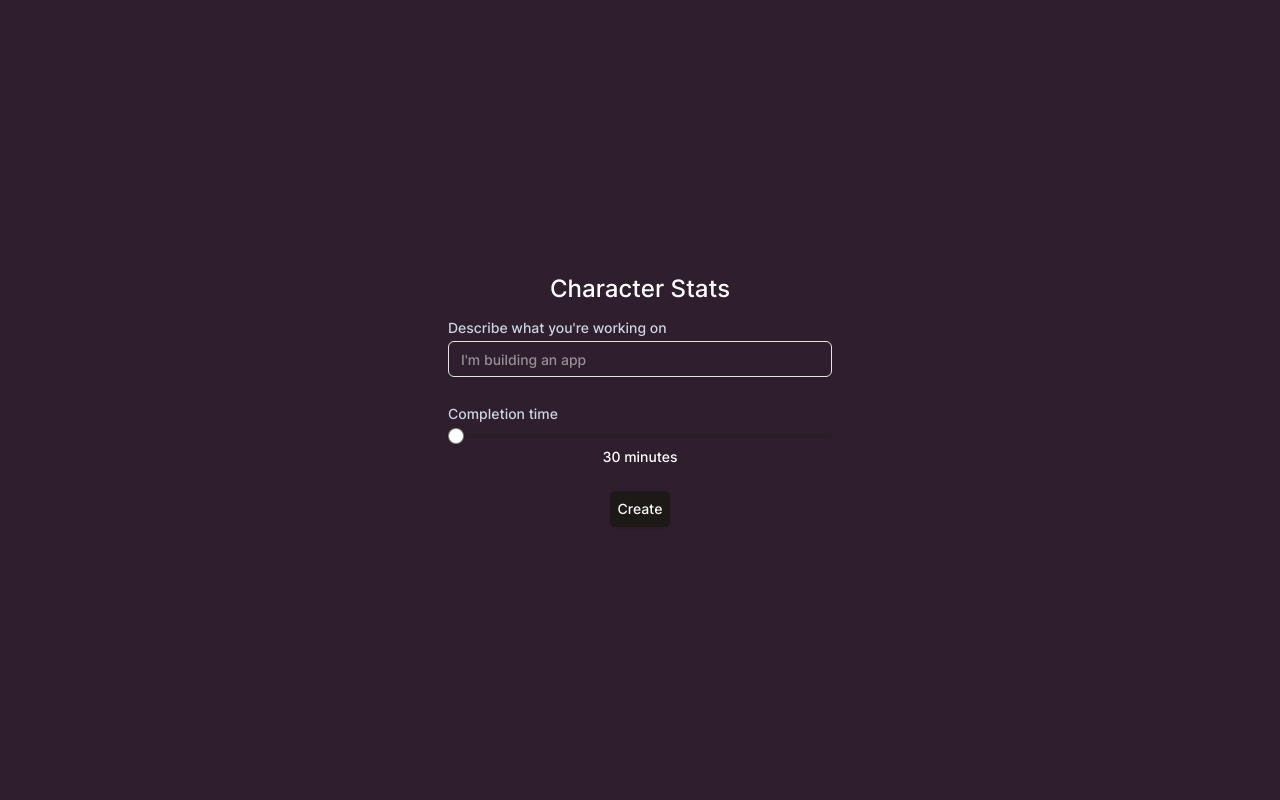
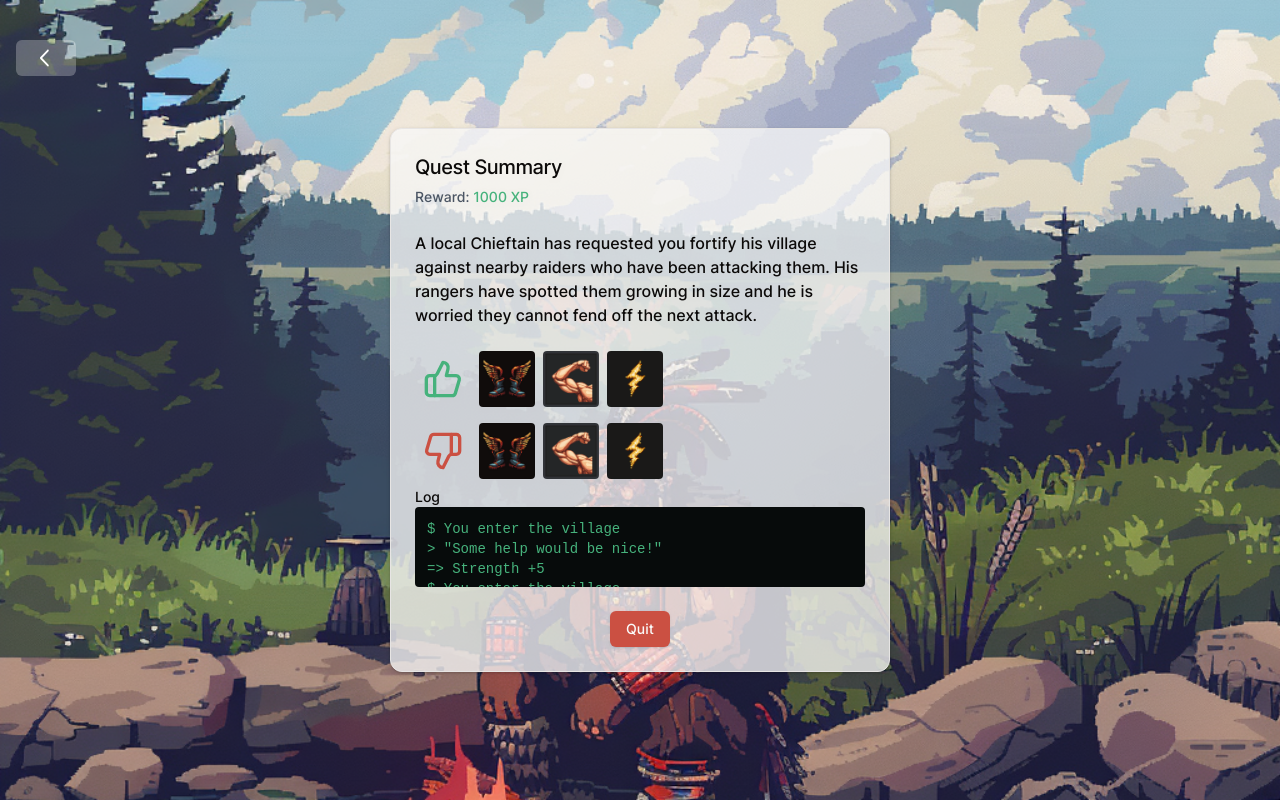
Before and after one commit to SJDunkelman/cubicle-app, a React (Vite) app in the folder frontend/: page / in a window 1280 px wide. Built offline with nearby package versions, Linux system fonts and the light colour scheme; what @wailsio/runtime would draw is missing.

Commit message:
added QuestSummary component with hardcoded data

```diff
--- a/frontend/src/App.jsx
+++ b/frontend/src/App.jsx
@@ -3,6 +3,7 @@ import CharacterStats from './components/stats/CharacterStats.jsx';
 import { NotificationService } from "../bindings/changeme";
 import {Button} from "@/components/ui/button.jsx";
 import NewQuest from "@/components/quest/NewQuest.jsx";
+import QuestSummary from "@/components/quest/QuestSummary.jsx";
 
 function App() {
     const showNotification = () => {
@@ -11,10 +12,11 @@ function App() {
     };
 
     return (
-        <div className="container mx-auto p-4 bg-purple min-h-screen w-screen">
-            <h1 className="text-2xl font-bold mb-4 text-white">Character Stats</h1>
+        <div className="container mx-auto bg-purple min-h-screen w-screen">
+            {/*<h1 className="text-2xl font-bold mb-4 text-white">Character Stats</h1>*/}
             {/*<CharacterStats />*/}
-            <NewQuest />
+            {/*<NewQuest />*/}
+            <QuestSummary />
         </div>
     );
 }
--- /dev/null
+++ b/frontend/src/components/quest/QuestSummary.jsx
@@ -0,0 +1,80 @@
+import React, { useState } from "react";
+import { ChevronLeftIcon } from "@radix-ui/react-icons";
+import { ThumbsUp, ThumbsDown } from "lucide-react";
+import {
+    Card,
+    CardContent,
+    CardDescription,
+    CardFooter,
+    CardHeader,
+    CardTitle,
+} from "@/components/ui/card";
+import { Button } from "@/components/ui/button";
+import SkillIcon from "@/components/quest/SkillIcon.jsx";
+
+import questImage from "../../assets/images/quests/building_1.png";
+
+export default function QuestSummary() {
+    const [isHovering, setIsHovering] = useState(true);
+
+    const handleMouseEnter = () => setIsHovering(true);
+    const handleMouseLeave = () => setIsHovering(false);
+
+    return (
+        <div className="relative w-screen h-screen overflow-clip">
+            <img src={questImage} alt="Quest Background" className="w-full h-full object-cover"/>
+            <div className="absolute top-10 left-4">
+                <Button variant="ghost" className="text-white bg-white/25">
+                    <ChevronLeftIcon className="w-8 h-8" />
+                </Button>
+            </div>
+            <div
+                className="absolute top-1/2 left-1/2 transform -translate-x-1/2 -translate-y-1/2"
+                onMouseEnter={handleMouseEnter}
+                onMouseLeave={handleMouseLeave}
+            >
+                <Card className={`w-[500px] drop-shadow transition-opacity duration-300 ${isHovering ? 'bg-white/75' : 'opacity-10'}`}>
+                    <CardHeader>
+                        <CardTitle className="text-xl">Quest Summary</CardTitle>
+                        <CardDescription className="text-gray-600">Reward: <span className="text-green font-bold">1000 XP</span></CardDescription>
+                    </CardHeader>
+                    <CardContent>
+                        <p className="mb-4">A local Chieftain has requested you fortify his village against nearby
+                            raiders who have been attacking them. His rangers have spotted them growing in size and he is worried
+                            they cannot fend off the next attack.</p>
+                        <div className="flex items-center justify-left space-x-4 p-2">
+                            <ThumbsUp className="text-green w-10 h-10 flex-shrink-0"/>
+                            <div className="flex space-x-2 items-center">
+                                <SkillIcon skillName="agility"/>
+                                <SkillIcon skillName="strength"/>
+                                <SkillIcon skillName="speed"/>
+                            </div>
+                        </div>
+                        <div className="flex items-center justify-left space-x-4 p-2">
+                            <ThumbsDown className="text-red w-10 h-10 flex-shrink-0"/>
+                            <div className="flex space-x-2 items-center">
+                                <SkillIcon skillName="agility"/>
+                                <SkillIcon skillName="strength"/>
+                                <SkillIcon skillName="speed"/>
+                            </div>
+                        </div>
+                        <div>
+                            <p className="text-sm font-light">Log</p>
+                            <div className="bg-night p-3 rounded font-jetbrains text-sm h-20 overflow-auto">
+                                <p className="text-green">$ You enter the village</p>
+                                <p className="text-green">&gt; "Some help would be nice!"</p>
+                                <p className="text-green">=&gt; Strength +5</p>
+                                <p className="text-green">$ You enter the village</p>
+                                <p className="text-green">&gt; "Some help would be nice!"</p>
+                                <p className="text-green">=&gt; Strength +5</p>
+                            </div>
+                        </div>
+                    </CardContent>
+                    <CardFooter className="flex items-center justify-center">
+                        <Button className="bg-red hover:bg-light_red">Quit</Button>
+                    </CardFooter>
+                </Card>
+            </div>
+        </div>
+    );
+}
```
Also changed, not shown: frontend/src/components/quest/ActiveQuests.jsx (added).
